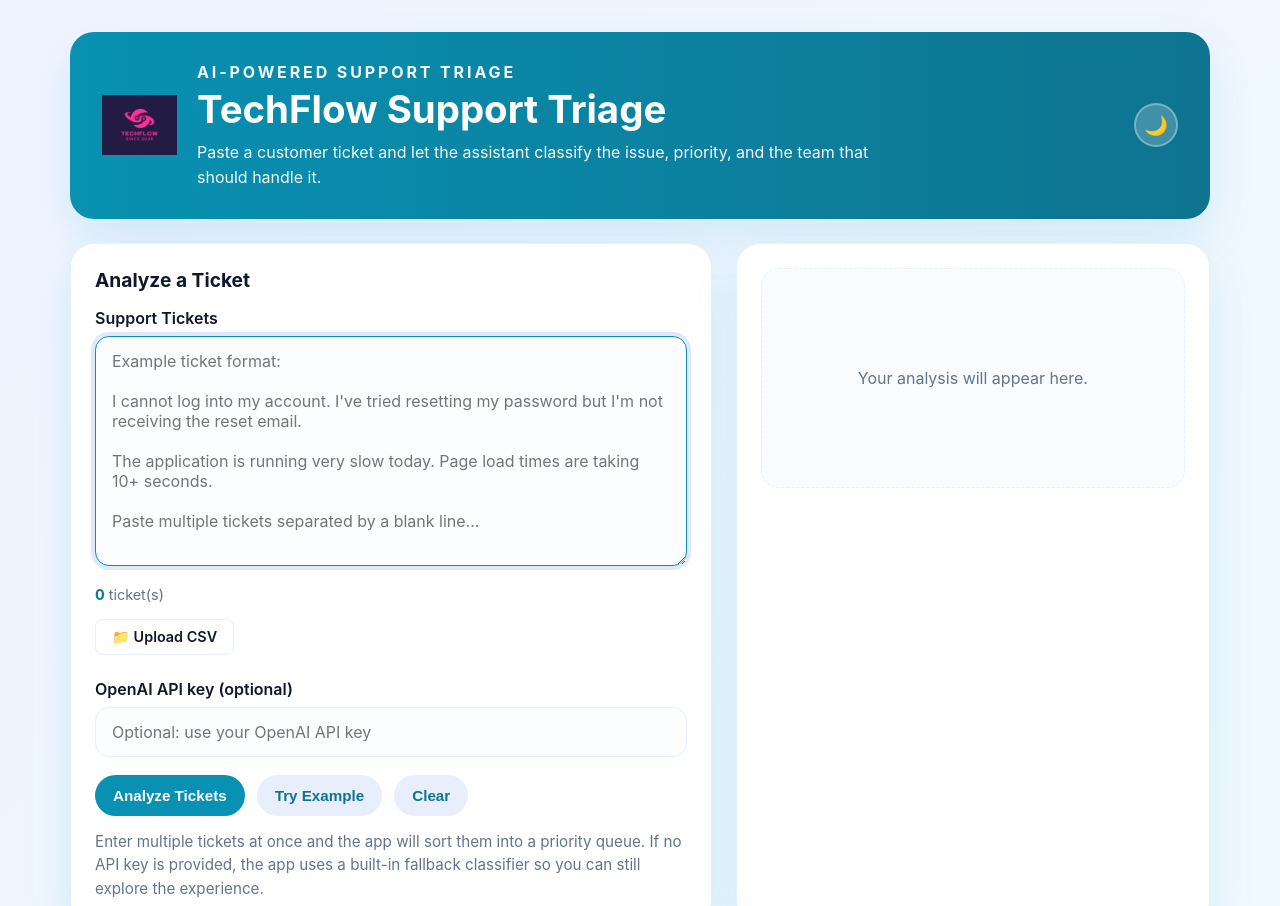
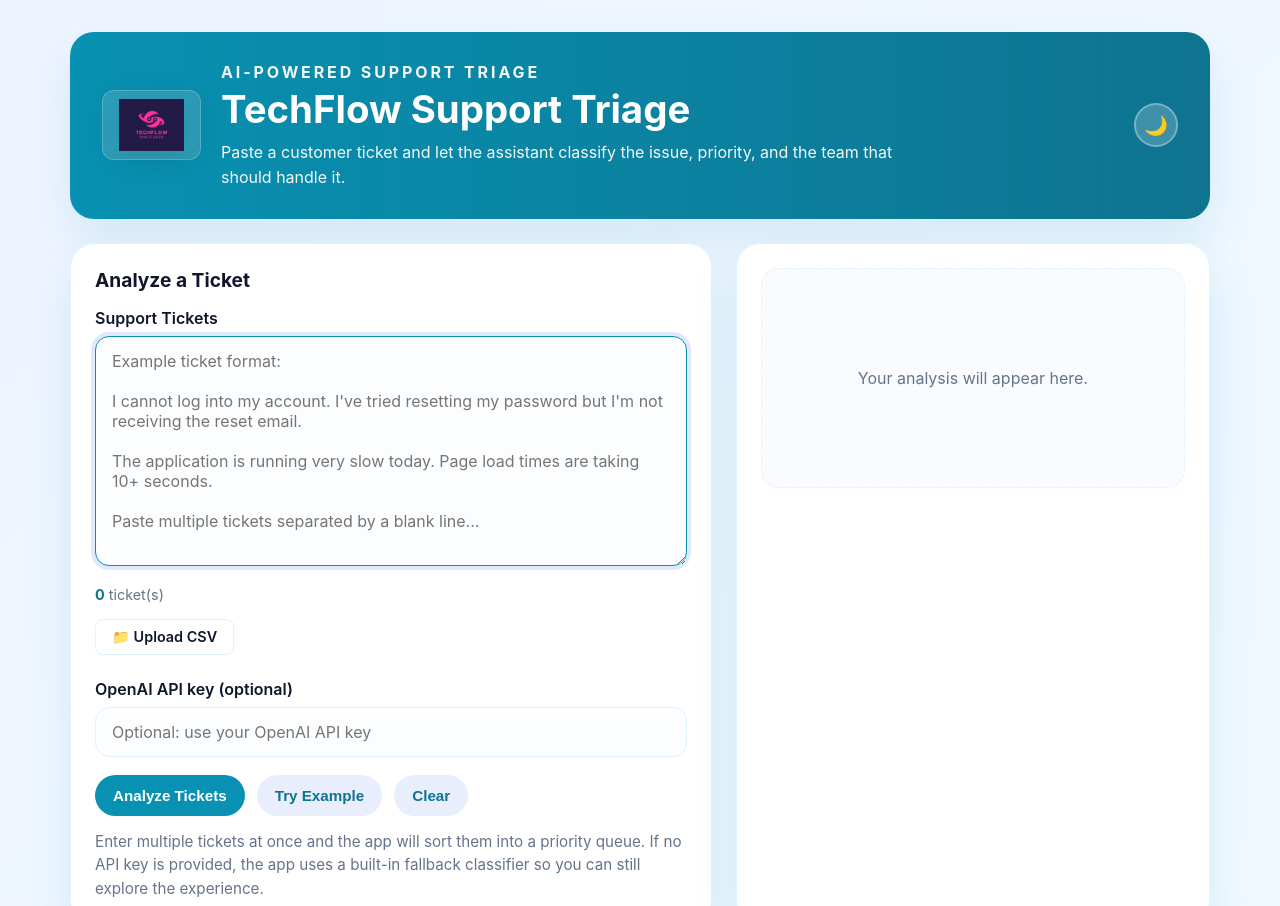
Before and after one commit to sarahgdykes-ux/SupportSpecialistWeek3, a website: page index.html in a window 1280 px wide. Shown: the top 906 px of the page. Drawn offline with Linux system fonts and the light colour scheme.

Commit message:
Better logo integration

```diff
--- a/styles.css
+++ b/styles.css
@@ -67,9 +67,21 @@ body {
 }
 
 .techflow-logo {
-  height: 60px;
+  height: 70px;
   width: auto;
   object-fit: contain;
+  filter: drop-shadow(0 4px 12px rgba(0, 0, 0, 0.15));
+  padding: 8px 16px;
+  background: rgba(255, 255, 255, 0.15);
+  border-radius: 12px;
+  backdrop-filter: blur(8px);
+  border: 1px solid rgba(255, 255, 255, 0.2);
+  transition: all 0.3s ease;
+}
+
+.techflow-logo:hover {
+  background: rgba(255, 255, 255, 0.25);
+  transform: scale(1.02);
 }
 
 .hero-text {
```
